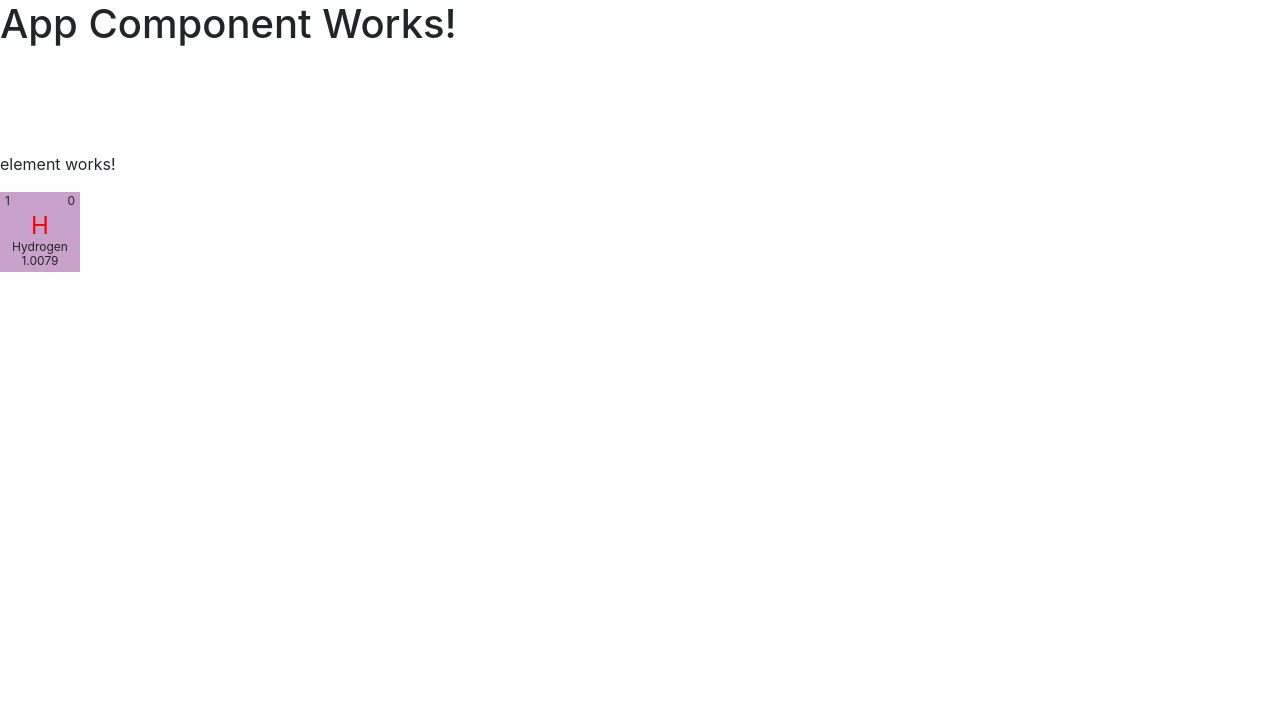
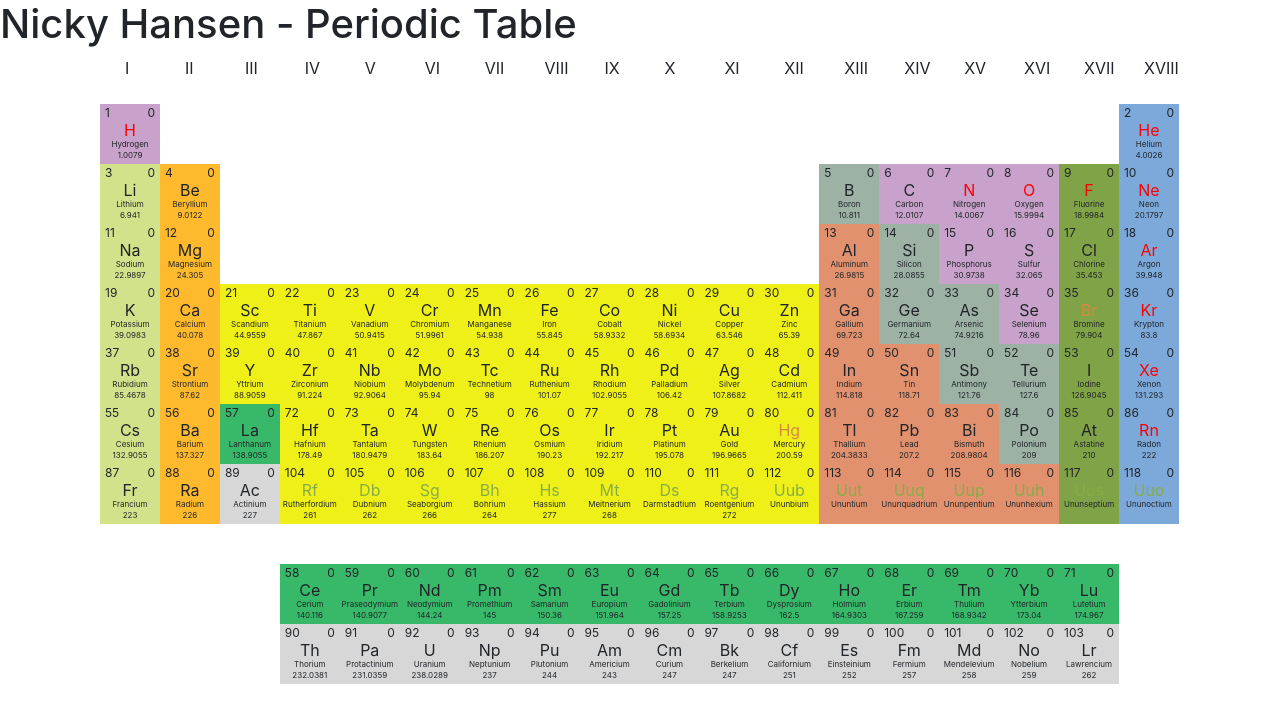
Before and after one commit to velreine/angular-periodic-table, an Angular app: page / in a window 1280 px wide. Shown: the top 722 px of the page. Built offline with nearby package versions, Linux system fonts and the light colour scheme.

Commit message:
Periodic table now works.

```diff
--- a/src/app/app.component.html
+++ b/src/app/app.component.html
@@ -1,12 +1,10 @@
-<h1>App Component Works!</h1>
+<h1>Nicky Hansen - Periodic Table</h1>
 
-<!-- <app-periodic-table></app-periodic-table> -->
+<app-periodic-table></app-periodic-table>
 
 <br>
 <br>
 <br>
 <br>
 
-<app-element></app-element>
-
 <router-outlet></router-outlet>
--- a/src/app/app.module.ts
+++ b/src/app/app.module.ts
@@ -5,12 +5,14 @@ import { AppRoutingModule } from './app-routing.module';
 import { AppComponent } from './app.component';
 import { ElementComponent } from './element/element.component';
 import { PeriodicTableComponent } from './periodic-table/periodic-table.component';
+import { RomanNumberPipe } from './roman-number.pipe';
 
 @NgModule({
   declarations: [
     AppComponent,
     ElementComponent,
-    PeriodicTableComponent
+    PeriodicTableComponent,
+    RomanNumberPipe
   ],
   imports: [
     BrowserModule,
--- a/src/app/element/element.component.css
+++ b/src/app/element/element.component.css
@@ -1,7 +1,7 @@
 .element {
-    position: relative;
-    width: 80px;
-    height: 80px;
+    position: absolute;
+    width: 60px;
+    height: 60px;
 }
 
 .atomicNumber {
@@ -17,27 +17,147 @@
 }
 
 .atomicSymbol {
-    font-size: 24px;
+    font-size: 16px;
     position: absolute;
     width: 100%;
     text-align: center;
     /* left: calc(50%);
     right: calc(50%); */
-    top: calc(50% - 24px);
+    top: calc(50% - 16px);
 }
 
 .atomicName {
-    font-size: 12px;
+    font-size: 8px;
     position: absolute;
     width: 100%;
     text-align: center;
-    top: calc(50% + 6px);
+    top: calc(50% + 4px);
 }
 
 .atomicWeight {
-    font-size: 12px;
+    font-size: 8px;
     position: absolute;
     width: 100%;
     text-align: center;
-    top: calc(50% + 20px);
+    top: calc(50% + 15px);
 }
+
+
+.g {
+    position: absolute;
+}
+
+.ml25 {
+    margin-left: 25px;
+}
+
+.g1 {
+    left: 0%;
+}
+
+.g2 {
+    left: 5.55%;
+}
+
+.g3 {
+    left: 11.1%;
+}
+
+.g4 {
+    left: 16.65%;
+}
+
+.g5 {
+    left: 22.2%;
+}
+
+.g6 {
+    left: 27.75%;
+}
+
+.g7 {
+    left: 33.3%;
+}
+
+.g8 {
+    left: 38.85%;
+}
+
+.g9 {
+    left: 44.4%;
+}
+
+.g10 {
+    left: 49.95%;
+}
+
+.g11 {
+    left: 55.5%;
+}
+
+.g12 {
+    left: 61.05%;
+}
+
+.g13 {
+    left: 66.6%;
+}
+
+.g14 {
+    left: 72.15%;
+}
+
+.g15 {
+    left: 77.7%;
+}
+
+.g16 {
+    left: 83.25%
+}
+
+.g17 {
+    left: 88.8%;
+}
+
+.g18 {
+    left: 94.35%;
+}
+
+
+.p1 {
+    top: 0px;
+}
+
+.p2 {
+    top: 60px;
+}
+
+.p3 {
+    top: 120px;
+}
+
+.p4 {
+    top: 180px;
+}
+
+.p5 {
+    top: 240px;
+}
+
+.p6 {
+    top: 300px;
+}
+
+.p7 {
+    top: 360px;
+}
+
+.p8 {
+    margin-top: 40px !important;
+    top: 420px;
+}
+
+.p9 {
+    margin-top: 40px !important;
+    top: 480px;
+}
--- a/src/app/element/element.component.html
+++ b/src/app/element/element.component.html
@@ -1,6 +1,4 @@
-<p>element works!</p>
-
-<div class="element" [ngStyle]="{ 'background-color': element.backgroundColor}">
+<div class="element" [ngClass]="'g'+element.group + ' ' + 'p'+element.period"  [ngStyle]="{ 'background-color': element.backgroundColor}">
     <div class="d-block">
         <span class="atomicNumber">{{ element.atomicNumber }}</span>
         <span class="electronsPerShell">{{ element.electronsPerShell }}</span>
--- a/src/app/element/element.component.ts
+++ b/src/app/element/element.component.ts
@@ -1,4 +1,4 @@
-import { Component, OnInit } from '@angular/core';
+import { Component, OnInit, Input } from '@angular/core';
 
 import { Element } from '../element';
 import { ElementPhase } from '../element-phase.enum';
@@ -11,11 +11,15 @@ import { ElementType } from '../element-type.enum';
 })
 export class ElementComponent implements OnInit {
 
-  public element: Element = null;
+  @Input() public element: Element = null;
 
 
 
   constructor() {
+
+    console.log(this.element);
+
+    if (this.element === null)
       this.element = new Element(1, 1.0079, 'H', 'Hydrogen', 0, 1, 1,ElementPhase.Gas, ElementType.OtherNonMetallic);
   }
 
--- a/src/app/periodic-table/periodic-table.component.css
+++ b/src/app/periodic-table/periodic-table.component.css
@@ -0,0 +1,118 @@
+.g {
+    position: absolute;
+}
+
+.ml25 {
+    margin-left: 25px;
+}
+
+.g1 {
+    left: 0%;
+}
+
+.g2 {
+    left: 5.55%;
+}
+
+.g3 {
+    left: 11.1%;
+}
+
+.g4 {
+    left: 16.65%;
+}
+
+.g5 {
+    left: 22.2%;
+}
+
+.g6 {
+    left: 27.75%;
+}
+
+.g7 {
+    left: 33.3%;
+}
+
+.g8 {
+    left: 38.85%;
+}
+
+.g9 {
+    left: 44.4%;
+}
+
+.g10 {
+    left: 49.95%;
+}
+
+.g11 {
+    left: 55.5%;
+}
+
+.g12 {
+    left: 61.05%;
+}
+
+.g13 {
+    left: 66.6%;
+}
+
+.g14 {
+    left: 72.15%;
+}
+
+.g15 {
+    left: 77.7%;
+}
+
+.g16 {
+    left: 83.25%
+}
+
+.g17 {
+    left: 88.8%;
+}
+
+.g18 {
+    left: 94.35%;
+}
+
+
+.p1 {
+    top: 80px;
+}
+
+.p2 {
+    top: 160px;
+}
+
+.p3 {
+    top: 240px;
+}
+
+.p4 {
+    top: 320px;
+}
+
+.p5 {
+    top: 400px;
+}
+
+.p6 {
+    top: 480px;
+}
+
+.p7 {
+    top: 560px;
+}
+
+.p8 {
+    margin-top: 40px !important;
+    top: 640px;
+}
+
+.p9 {
+    margin-top: 40px !important;
+    top: 720px;
+}
--- a/src/app/periodic-table/periodic-table.component.html
+++ b/src/app/periodic-table/periodic-table.component.html
@@ -1,13 +1,35 @@
-<p>periodic-table works!</p>
+
 
 <div class="container">
     <div class="row">
         <div class="col">
-            <ul>
-                <div *ngFor="let element of elements">
-                    <li>{{ element.name }} , {{ element.symbol }}</li>
+                <div class="d-block mb-5">
+                    <span class="g1 g ml25">{{ '1' | romanNumber }}</span>
+                <span class="g2 g ml25">{{ '2' | romanNumber }}</span>
+                <span class="g3 g ml25">{{ '3' | romanNumber }}</span>
+                <span class="g4 g ml25">{{ '4' | romanNumber }}</span>
+                <span class="g5 g ml25">{{ '5' | romanNumber }}</span>
+                <span class="g6 g ml25">{{ '6' | romanNumber }}</span>
+                <span class="g7 g ml25">{{ '7' | romanNumber }}</span>
+                <span class="g8 g ml25">{{ '8' | romanNumber }}</span>
+                <span class="g9 g ml25">{{ '9' | romanNumber }}</span>
+                <span class="g10 g ml25">{{ '10' | romanNumber }}</span>
+                <span class="g11 g ml25">{{ '11' | romanNumber }}</span>
+                <span class="g12 g ml25">{{ '12' | romanNumber }}</span>
+                <span class="g13 g ml25">{{ '13' | romanNumber }}</span>
+                <span class="g14 g ml25">{{ '14' | romanNumber }}</span>
+                <span class="g15 g ml25">{{ '15' | romanNumber }}</span>
+                <span class="g16 g ml25">{{ '16' | romanNumber }}</span>
+                <span class="g17 g ml25">{{ '17' | romanNumber }}</span>
+                <span class="g18 g ml25">{{ '18' | romanNumber }}</span>
                 </div>
-            </ul>
+        </div>
+    </div>
+    <div class="row">
+        <div class="col">
+            <div *ngFor="let element of elements">
+                <app-element [element]="element"></app-element>
+            </div>
         </div>
     </div>
 </div>
--- /dev/null
+++ b/src/app/roman-number.pipe.ts
@@ -0,0 +1,33 @@
+import { Pipe, PipeTransform } from '@angular/core';
+
+@Pipe({
+  name: 'romanNumber'
+})
+export class RomanNumberPipe implements PipeTransform {
+
+  transform(value: number, ...args: unknown[]): string {
+    return this.arabicToRoman(+value);
+  }
+
+  private arabicToRoman(number){
+    let roman = "";
+    const romanNumList = {M:1000,CM:900, D:500,CD:400, C:100, XC:90,L:50, XV: 40, X:10, IX:9, V:5, IV:4, I:1};
+    let a;
+    if(number < 1 || number > 3999)
+      return "Enter a number between 1 and 3999";
+    else{
+      for(let key in romanNumList){
+          a = Math.floor(number / romanNumList[key]);
+          if(a >= 0){
+              for(let i = 0; i < a; i++){
+                roman += key;
+              }
+            }
+          number = number % romanNumList[key];
+      }
+    }
+
+    return roman;
+  }
+
+}
```
Also changed, not shown: 1 other file (tests, documents, lock files or other folders).
